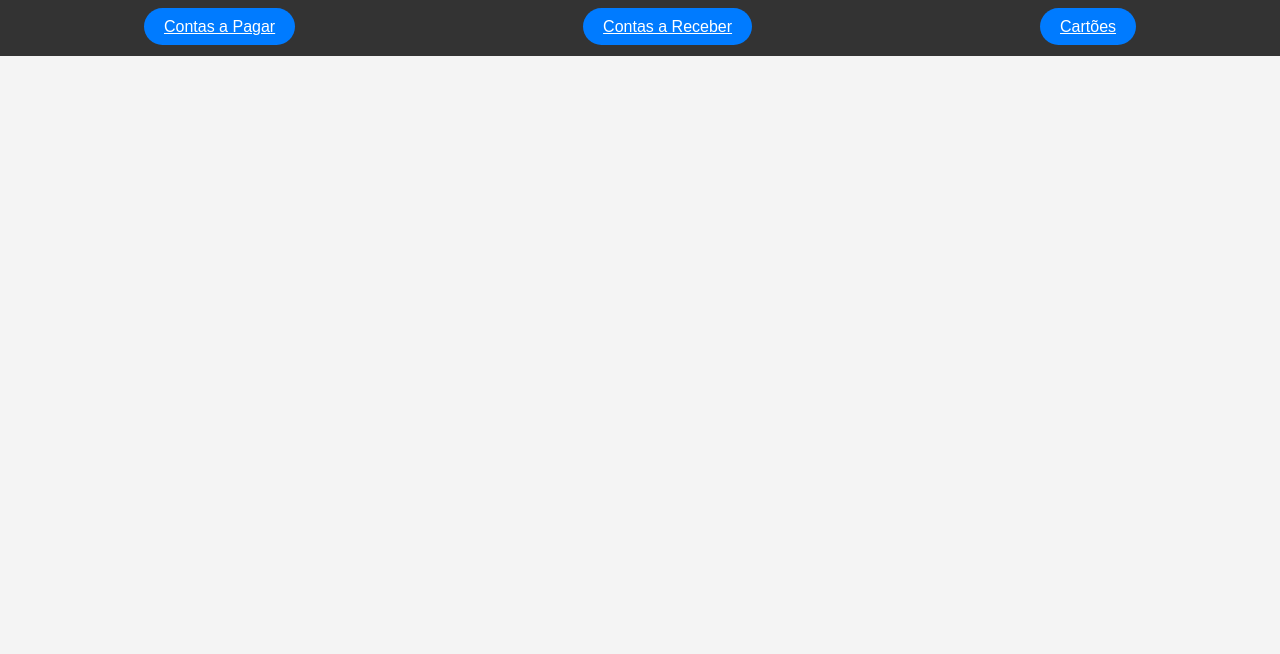
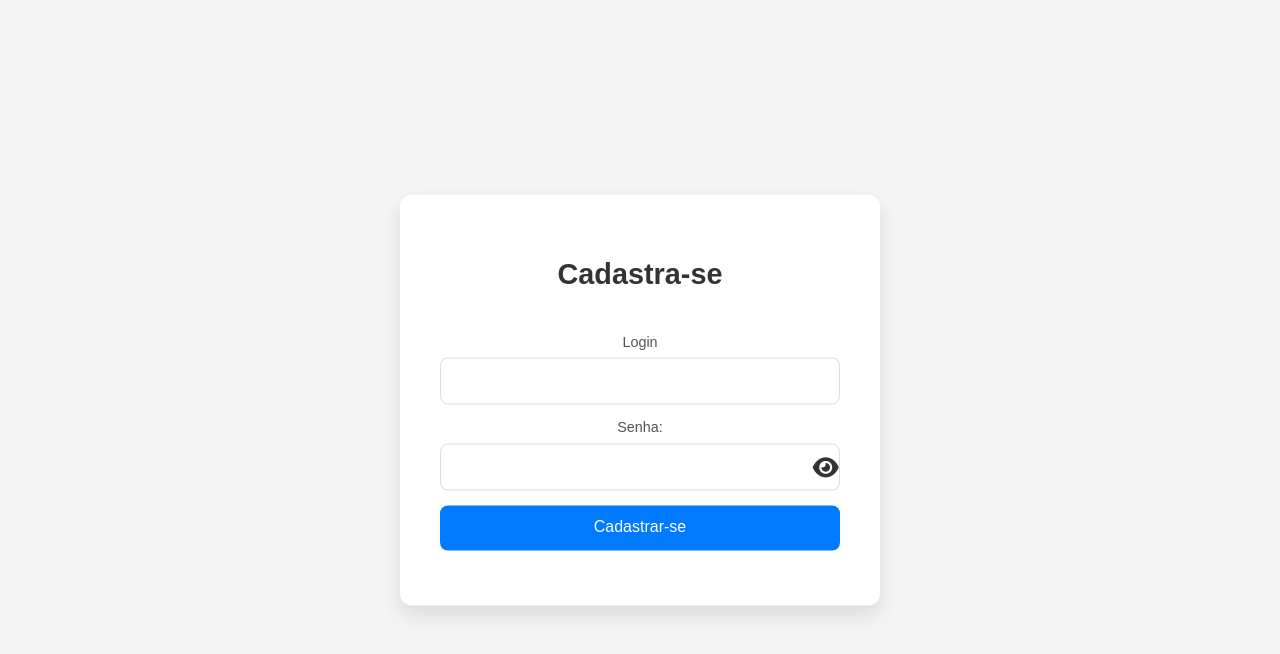
Before and after one commit to williamjbf/gestao-contas-domesticas, an Angular app in the folder frontend/: page /cadastro in a window 1280 px wide. Before the commit this address led to /. Shown: the top 654 px of the page. Built offline with nearby package versions, Linux system fonts and the light colour scheme.

Commit message:
feat(FrontEnd): Criado tela de cadastro

```diff
--- a/frontend/src/app/app.component.ts
+++ b/frontend/src/app/app.component.ts
@@ -15,7 +15,7 @@ export class AppComponent {
   constructor(private router: Router) {}
 
   isLoginPage(): boolean {
-    return this.router.url === '/login';
+    return this.router.url === '/login' || this.router.url ==='/cadastro';
   }
 
 }
--- a/frontend/src/app/app.routes.ts
+++ b/frontend/src/app/app.routes.ts
@@ -3,10 +3,12 @@ import {ContasPagarComponent} from './contas/pagar/contas.pagar.component';
 import {ContasReceberComponent} from './contas/receber/contas.receber.component';
 import {ComprasCartoesComponent} from './cartoes/compras/compras-cartoes.component';
 import {CartaoComponent} from "./cartoes/cartao.component";
-import {LoginComponent} from "./login/login.component";
+import {LoginComponent} from "../usuario/login/login.component";
+import {CadastroComponent} from "../usuario/regristro/cadastro.component";
 
 export const routes: Routes = [
   { path: 'login', component: LoginComponent },
+  { path: 'cadastro', component: CadastroComponent},
   { path: 'contas-a-pagar', component: ContasPagarComponent },
   { path: 'contas-a-receber', component: ContasReceberComponent },
   { path: 'cartoes', component: CartaoComponent },
--- a/frontend/src/app/login/login.component.html
+++ b/frontend/src/usuario/login/login.component.html
@@ -13,5 +13,6 @@
       </button>
     </div>
     <button type="submit">Login</button>
+    <button type="button" (click)="redirecionarCadastro()">Cadastrar-se</button>
   </form>
 </div>
--- a/frontend/src/app/login/login.component.ts
+++ b/frontend/src/usuario/login/login.component.ts
@@ -46,4 +46,8 @@ export class LoginComponent {
     this.passwordFieldType = this.passwordFieldType === 'password' ? 'text' : 'password';
   }
 
+  redirecionarCadastro() {
+    this.router.navigate(["/cadastro"])
+  }
+
 }
--- /dev/null
+++ b/frontend/src/usuario/regristro/cadastro.component.css
@@ -0,0 +1,143 @@
+body {
+  display: flex;
+  justify-content: center;
+  align-items: center;
+  height: 100vh;
+  margin: 0;
+  font-family: 'Roboto', sans-serif;
+  background: #eef2f7;
+}
+
+.cadastro-container {
+  background: #ffffff;
+  padding: 2.5em;
+  border-radius: 12px;
+  box-shadow: 0 10px 20px rgba(0, 0, 0, 0.1);
+  max-width: 400px;
+  width: 100%;
+  position: absolute;
+  top: 50%;
+  left: 50%;
+  transform: translate(-50%, -50%);
+  text-align: center;
+  transition: all 0.3s ease;
+}
+
+.cadastro-container:hover {
+  box-shadow: 0 15px 30px rgba(0, 0, 0, 0.2);
+}
+
+.cadastro-container h2 {
+  margin-bottom: 1.5em;
+  font-size: 1.8em;
+  color: #333;
+}
+
+.cadastro-container .input-container {
+  margin-bottom: 1.5em;
+  text-align: left;
+}
+
+.cadastro-container label {
+  margin-bottom:  0.5em;
+  color: #555;
+  font-size: 0.9em;
+}
+
+.cadastro-container input {
+  border: 1px solid #ddd;
+  padding: 0.85em;
+  font-size: 1em;
+  width: 100%;
+  border-radius: 8px;
+  box-sizing: border-box;
+  transition: border 0.3s ease, box-shadow 0.3s ease;
+}
+
+
+
+.cadastro-container input:focus {
+  border-color: #007bff;
+  box-shadow: 0 0 5px rgba(0, 123, 255, 0.3);
+  outline: none;
+}
+
+.password-container {
+  position: relative;
+}
+
+.password-container input {
+  padding-right: 2.5em;
+}
+
+.toggle-password {
+  position: absolute;
+  right: 0.8em;
+  top: 50%;
+  transform: translateY(-50%);
+  background: none;
+  border: none;
+  cursor: pointer;
+  padding: 0;
+  display: flex;
+  align-items: center;
+  justify-content: center;
+  font-size: 1.4em;
+}
+
+.toggle-password i {
+  font-size: 1.2em;
+  color: #333;
+}
+
+.cadastro-container button {
+  padding: 0.85em;
+  color: #fff;
+  background-color: #007bff;
+  border: none;
+  border-radius: 8px;
+  cursor: pointer;
+  width: 100%;
+  font-size: 1em;
+}
+
+.cadastro-container button:hover {
+  background-color: #0056b3;
+  box-shadow: 0 4px 10px rgba(0, 91, 179, 0.4);
+}
+
+.cadastro-container input:focus {
+  border-color: #007bff;
+  box-shadow: 0 0 5px rgba(0, 123, 255, 0.3);
+  outline: none;
+}
+
+.password-container {
+  position: relative !important;
+}
+
+.password-container input {
+  padding-right: 2em !important; /* Garante espaço suficiente para o botão do olho */
+}
+
+.toggle-password {
+  height: 0.5em !important;
+  width: 0.5em !important;
+  position: absolute !important;
+  right: 0.5em !important;
+  top: 55% !important;
+  transform: translateY(-50%) !important;
+  background: none !important;
+  border: none !important;
+  cursor: pointer !important;
+  padding: 0 !important;
+  font-size: 1.2em !important;
+  color: #333 !important;
+  display: flex !important;
+  align-items: center !important;
+}
+
+.cadastro-container button:hover {
+  background-color: #0056b3;
+  box-shadow: 0 4px 10px rgba(0, 91, 179, 0.4);
+}
--- /dev/null
+++ b/frontend/src/usuario/regristro/cadastro.component.html
@@ -0,0 +1,17 @@
+<div class="cadastro-container">
+  <h2>Cadastra-se</h2>
+  <form [formGroup]="cadastroForm" (ngSubmit)="onSubmit()">
+    <div>
+      <label for="login">Login</label>
+      <input type="text" id="login" formControlName="login" required>
+    </div>
+    <div class="password-container">
+      <label for="password">Senha:</label>
+      <input [type]="passwordFieldType" id="password" formControlName="password" required>
+      <button type="button" class="toggle-password" (click)="togglePasswordVisibility()">
+        <i [class]="passwordFieldType === 'password' ? 'fa fa-eye' : 'fa fa-eye-slash'"></i>
+      </button>
+    </div>
+    <button type="submit">Cadastrar-se</button>
+  </form>
+</div>
--- /dev/null
+++ b/frontend/src/usuario/regristro/cadastro.component.ts
@@ -0,0 +1,49 @@
+import {Component} from '@angular/core';
+import {FormBuilder, FormGroup, FormsModule, ReactiveFormsModule, Validators} from "@angular/forms";
+import {Router} from "@angular/router";
+import {CadastroService} from "./service/api.cadastro.service";
+
+@Component({
+  selector: 'app-cadastro',
+  templateUrl: './cadastro.component.html',
+  styleUrls: ['./cadastro.component.css'],
+  imports: [
+    FormsModule,
+    ReactiveFormsModule
+  ],
+  standalone: true
+})
+export class CadastroComponent {
+  cadastroForm: FormGroup;
+  passwordFieldType: string = 'password';
+
+  constructor(private fb: FormBuilder,
+              private service: CadastroService,
+              private router: Router) {
+    this.cadastroForm = this.fb.group({
+      login: ['', [Validators.required]],
+      password: ['', Validators.required]
+    });
+  }
+
+  async onSubmit() {
+    if (this.cadastroForm.valid) {
+      try {
+        await this.service.cadastro(this.cadastroForm.value);
+        await this.router.navigate(['/']);
+      } catch (err: any) {
+        if (err.response && (err.response.status === 401 || err.response.status === 403)) {
+          alert('Não foi possivel realizar o cadastro.');
+        } else {
+          alert('A API de cadastro está indisponível no momento, tente novamente mais tarde.');
+        }
+        console.error('O UsuarioService#Cadastro retornou o seguinte erro:', err);
+      }
+    }
+  }
+
+  togglePasswordVisibility() {
+    this.passwordFieldType = this.passwordFieldType === 'password' ? 'text' : 'password';
+  }
+
+}
--- /dev/null
+++ b/frontend/src/usuario/regristro/models/cadastro.model.ts
@@ -0,0 +1,4 @@
+export interface Cadastro {
+  login: string,
+  password: string
+}
--- /dev/null
+++ b/frontend/src/usuario/regristro/service/api.cadastro.service.ts
@@ -0,0 +1,30 @@
+import {Injectable} from '@angular/core';
+import axios from "axios";
+import {Cadastro} from "../models/cadastro.model";
+import {environment} from "../../../environments/environment";
+
+@Injectable({
+  providedIn: 'root'
+})
+export class CadastroService {
+  public apiURL = environment.apiURL;
+  public baseURL = this.apiURL + "/auth/cadastro";
+  private localStorageAuthTokenKey: string = 'Auth_JWT_Bearer_Token';
+
+  constructor() { }
+
+  public async cadastro(cadastro: Cadastro): Promise<void> {
+    try {
+      await axios.post(this.baseURL, cadastro);
+      console.log('Cadastro realizado com sucesso');
+    } catch (error) {
+      console.error('Erro ao realizar Cadastro:', error);
+      throw error; // Repassa o erro para o chamador
+    }
+  }
+
+  public getToken(): string | null {
+    return localStorage.getItem(this.localStorageAuthTokenKey);
+  }
+
+}
```
Also changed, not shown: frontend/src/usuario/login/login.component.css (renamed from frontend/src/app/login/login.component.css), frontend/src/usuario/login/models/login.model.ts (renamed from frontend/src/app/login/models/login.model.ts), frontend/src/usuario/login/service/api.login.service.ts (renamed from frontend/src/app/login/service/api.login.service.ts), 2 other files (tests, documents, lock files or other folders).
